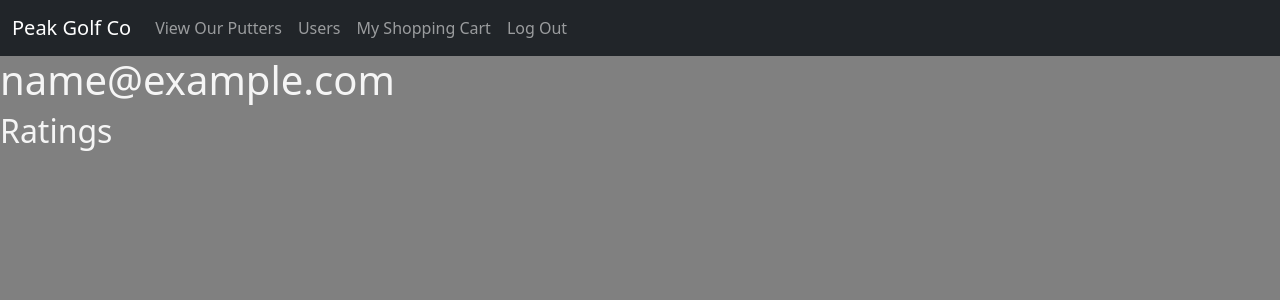
After one commit to lanemunds/peak_golf_co, a Flask app: page /users/1 in a window 1280 px wide. The commit adds this page. Shown: the top 300 px of the page. Run offline with Flask 2, Linux system fonts and the light colour scheme; the visitor is signed in with stand-in values (Sample User, id 1); data comes from the database, SQL or seed files in the repository; data that the repository does not hold is empty.

Commit message:
added ratings

```diff
--- a/crud.py
+++ b/crud.py
@@ -1,4 +1,4 @@
-from model import db, User, Putter, connect_to_db
+from model import db, User, Putter, connect_to_db, Rating, Used
 
 
 def create_user(username, email, password):
@@ -19,14 +19,43 @@ def get_putters():
     return Putter.query.all()
 
 
+def get_users():
+    return User.query.all()
+
+
+def get_used():
+    return Used.query.all()
+
+
 def get_putter_by_id(putter_id):
     return Putter.query.get(putter_id)
+
+
+def get_user_by_id(user_id):
+    return User.query.get(user_id)
 
 
 def get_user_by_email(email):
     return User.query.filter(User.email == email).first()
 
 
+def create_rating(user, putter, score):
+
+    rating = Rating(user=user, putter=putter, score=score)
+    return rating
+
+
+def update_rating(rating_id, new_score):
+    rating = Rating.query.get(rating_id)
+    rating.score = new_score
+
+
+def create_used(user, putter, haveUsed):
+
+    haveUsed = Used(user=user, putter=putter, haveUsed=haveUsed)
+    return haveUsed
+
+
 if __name__ == "__main__":
     from server import app
     connect_to_db(app)
--- a/server.py
+++ b/server.py
@@ -1,4 +1,4 @@
-from flask import Flask, render_template, redirect, flash, request, session
+from flask import Flask, render_template, redirect, flash, request, session, url_for
 from jinja2 import StrictUndefined
 
 import crud
@@ -33,12 +33,9 @@ def create_account_page():
 @app.route('/putters/<putter_id>')
 def specs_page(putter_id):
     putter = crud.get_putter_by_id(putter_id)
-    return render_template("putter_specs.html", putter=putter)
-
-
-@app.route('/cart')
-def cart_page():
-    return render_template("cart.html")
+    used = crud.get_used()
+    people = crud.get_users()
+    return render_template("putter_specs.html", putter=putter, used=used, people=people)
 
 
 @app.route("/users", methods=["POST"])
@@ -81,6 +78,108 @@ def logout():
     return redirect("/")
 
 
+@app.route('/cart')
+def cartPage():
+    if 'user_email' not in session:
+        return redirect('/login')
+    order_total = 0
+    cart_putters = []
+    cart = session.get("cart", {})
+    for putter_id, quantity in cart.items():
+        putter = crud.get_putter_by_id(putter_id)
+
+        total_cost = quantity * putter.price
+        order_total += total_cost
+
+        putter.quantity = quantity
+        putter.total_cost = total_cost
+
+        cart_putters.append(putter)
+
+    return render_template("cart.html", cart_putters=cart_putters, order_total=order_total)
+
+
+@app.route('/add_to_cart/<putter_id>')
+def add_to_cart(putter_id):
+    if 'user_email' not in session:
+        return redirect('/login')
+    if 'cart' not in session:
+        session['cart'] = {}
+    cart = session['cart']
+    cart[putter_id] = cart.get(putter_id, 0) + 1
+    session.modified = True
+    flash(f"Putter {putter_id} successfully added to cart.")
+    print(cart)
+
+    return redirect("/cart")
+
+
+@app.route("/empty-cart")
+def empty_cart():
+    session["cart"] = {}
+
+    return redirect("/cart")
+
+
+@app.route("/putters/<putter_id>/ratings", methods=["POST"])
+def create_rating(putter_id):
+
+    logged_in_email = session.get("user_email")
+    rating_score = request.form.get("rating")
+
+    if logged_in_email is None:
+        flash("You must log in to rate a movie.")
+    elif not rating_score:
+        flash("Error: you didn't select a score for your rating.")
+    else:
+        user = crud.get_user_by_email(logged_in_email)
+        putter = crud.get_putter_by_id(putter_id)
+
+        rating = crud.create_rating(user, putter, int(rating_score))
+        db.session.add(rating)
+        db.session.commit()
+
+        flash(f"You rated this putter {rating_score} out of 5.")
+
+    return redirect(f"/putters/{putter_id}")
+
+
+@app.route("/putters/<putter_id>/used", methods=["POST"])
+def haveYouUsed(putter_id):
+
+    logged_in_email = session.get("user_email")
+    have_used = request.form.get("used")
+
+    if logged_in_email is None:
+        flash("You must log in to mark a club as used.")
+    else:
+        user = crud.get_user_by_email(logged_in_email)
+        putter = crud.get_putter_by_id(putter_id)
+
+        used = crud.create_used(user, putter, bool(have_used))
+        db.session.add(used)
+        db.session.commit()
+
+        flash(f"You rated this putter {have_used}.")
+
+    return redirect(f"/putters/{putter_id}")
+
+
+@app.route("/users")
+def all_users():
+
+    users = crud.get_users()
+
+    return render_template("users.html", users=users)
+
+@app.route("/users/<user_id>")
+def show_user(user_id):
+
+    user = crud.get_user_by_id(user_id)
+
+    return render_template("user_page.html", user=user)
+
+
 if __name__ == "__main__":
     connect_to_db(app)
     app.run(debug=True, port=8050)
--- a/templates/base.html
+++ b/templates/base.html
@@ -20,6 +20,7 @@
         <div class="collapse navbar-collapse">
           <div class="navbar-nav">
             <a class="nav-link nav-size" href="/putters">View Our Putters</a>
+            <a class="nav-link nav-size" href="/users">Users</a>
             <a class="nav-link nav-size" href="/cart">My Shopping Cart</a>
             {% if 'user_email' in session %}
             <a class="nav-link nav-size" href="/logout">Log Out</a>
--- /dev/null
+++ b/templates/user_page.html
@@ -0,0 +1,13 @@
+{% extends 'base.html' %} {% block body %}
+<h1>{{ user.email }}</h1>
+
+<h2>Ratings</h2>
+<ul>
+  {% for rating in user.ratings %}
+  <li>
+    {{ rating.putter.name }}:
+    <span class="rating_num_" {{rating.rating_id}}> {{ rating.score }} </span>
+  </li>
+  {% endfor %}
+</ul>
+{%endblock%}
```
Also changed, not shown: model.py (+30 -0 lines), templates/cart.html (+29 -2 lines), templates/putter_specs.html (+14 -6 lines), templates/users.html (added, +12 -0 lines).
